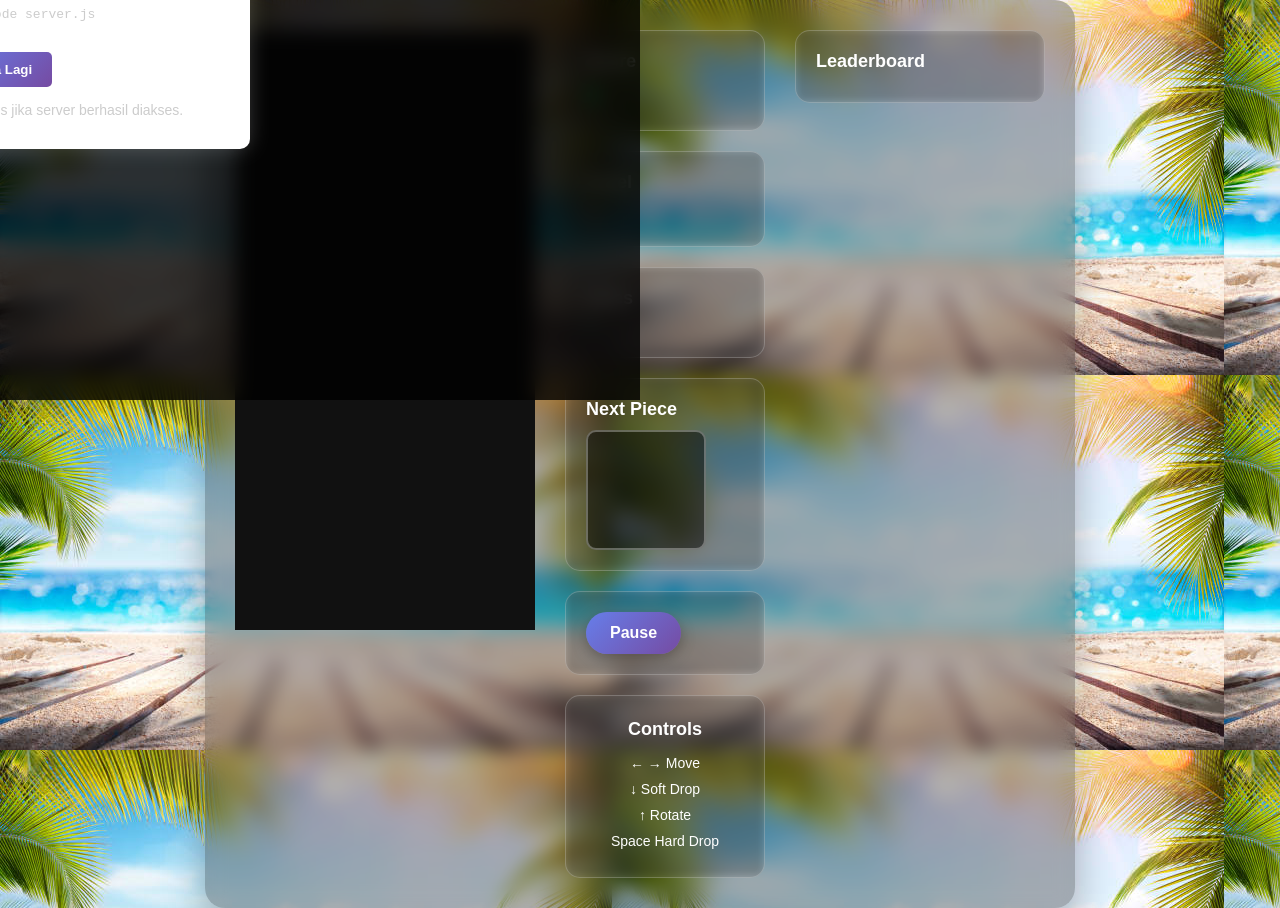
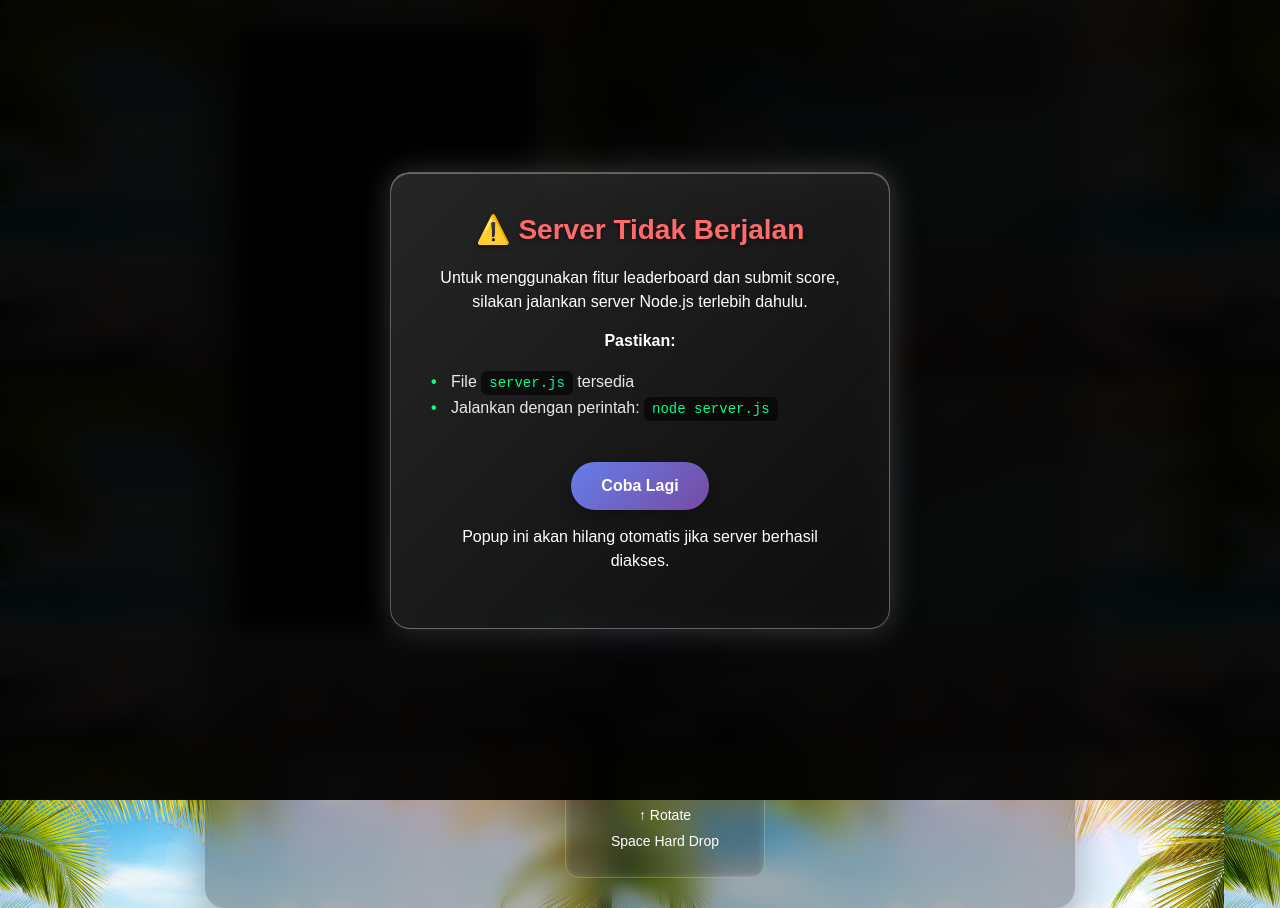
Before and after one commit to FariNoveri/modern-tetris-game, a website: page index.html in a window 1280 px wide. Drawn offline with nearby package versions, Linux system fonts and the light colour scheme; no server answers.

```diff
--- a/style.css
+++ b/style.css
@@ -605,98 +605,184 @@
     backdrop-filter: blur(10px);
 }
 
-.server-modal-content {
-    background: rgba(255, 255, 255, 0.1);
-    padding: 30px;
-    border-radius: 15px;
-    text-align: center;
-    max-width: 400px;
-    width: 90%;
-    box-shadow: 0 0 20px rgba(255, 255, 255, 0.2);
-    backdrop-filter: blur(10px);
-    border: 1px solid rgba(255, 255, 255, 0.2);
-    transition: transform 0.2s ease-in-out;
-    position: relative; /* Penting untuk animasi */
+/* AGGRESSIVE FIX - Modal Server di Tengah */
+
+/* Reset semua positioning untuk modal server */
+#serverNotRunningModal,
+.server-modal {
+    position: fixed !important;
+    top: 0 !important;
+    left: 0 !important;
+    right: 0 !important;
+    bottom: 0 !important;
+    width: 100vw !important;
+    height: 100vh !important;
+    margin: 0 !important;
+    padding: 0 !important;
+    transform: none !important;
+
+    /* Centering dengan flexbox */
+    display: flex !important;
+    justify-content: center !important;
+    align-items: center !important;
+    align-content: center !important;
+
+    /* Background dan z-index */
+    background-color: rgba(0, 0, 0, 0.95) !important;
+    backdrop-filter: blur(10px) !important;
+    z-index: 99999 !important;
 }
 
-/* Tambahan: Sembunyikan modal ketika server sudah berjalan */
+/* Content modal */
+#serverNotRunningModal .server-modal-content,
+.server-modal .server-modal-content {
+    position: relative !important;
+    display: block !important;
+
+    /* Reset positioning */
+    top: auto !important;
+    left: auto !important;
+    right: auto !important;
+    bottom: auto !important;
+    transform: none !important;
+    margin: 0 auto !important;
+
+    /* Sizing */
+    max-width: 500px !important;
+    width: 90% !important;
+    max-height: 80vh !important;
+
+    /* Styling */
+    background: linear-gradient(135deg, rgba(255, 255, 255, 0.15), rgba(255, 255, 255, 0.05)) !important;
+    padding: 40px !important;
+    border-radius: 20px !important;
+    text-align: center !important;
+    overflow-y: auto !important;
+    box-shadow:
+        0 0 30px rgba(255, 255, 255, 0.2),
+        inset 0 1px 0 rgba(255, 255, 255, 0.3) !important;
+    backdrop-filter: blur(15px) !important;
+    border: 1px solid rgba(255, 255, 255, 0.3) !important;
+}
+
+/* Shake animation fix */
+#serverNotRunningModal .server-modal-content.shake,
+.server-modal .server-modal-content.shake {
+    animation: serverModalShake 0.6s ease-in-out !important;
+}
+
+/* Content styling */
+#serverNotRunningModal h2,
+.server-modal h2 {
+    margin-bottom: 20px !important;
+    color: #ff6b6b !important;
+    font-size: 28px !important;
+    text-shadow: 0 2px 4px rgba(0, 0, 0, 0.5) !important;
+}
+
+#serverNotRunningModal p,
+.server-modal p {
+    margin-bottom: 15px !important;
+    color: #ffffff !important;
+    font-size: 16px !important;
+    line-height: 1.5 !important;
+}
+
+#serverNotRunningModal ul,
+.server-modal ul {
+    text-align: left !important;
+    margin: 20px 0 !important;
+    color: #e8e8e8 !important;
+    list-style: none !important;
+    padding-left: 0 !important;
+}
+
+#serverNotRunningModal ul li,
+.server-modal ul li {
+    margin: 8px 0 !important;
+    padding-left: 20px !important;
+    position: relative !important;
+}
+
+#serverNotRunningModal ul li:before,
+.server-modal ul li:before {
+    content: "•" !important;
+    color: #00ff88 !important;
+    font-weight: bold !important;
+    position: absolute !important;
+    left: 0 !important;
+}
+
+#serverNotRunningModal code,
+.server-modal code {
+    background: rgba(0, 0, 0, 0.6) !important;
+    padding: 4px 8px !important;
+    border-radius: 6px !important;
+    font-family: 'Courier New', monospace !important;
+    color: #00ff88 !important;
+    font-size: 14px !important;
+}
+
+#serverNotRunningModal .btn-retry,
+.server-modal .btn-retry {
+    background: linear-gradient(135deg, #667eea, #764ba2) !important;
+    color: white !important;
+    border: none !important;
+    padding: 15px 30px !important;
+    border-radius: 25px !important;
+    cursor: pointer !important;
+    margin-top: 25px !important;
+    font-weight: bold !important;
+    font-size: 16px !important;
+    transition: all 0.3s ease !important;
+    box-shadow: 0 5px 15px rgba(0, 0, 0, 0.3) !important;
+}
+
+#serverNotRunningModal .btn-retry:hover,
+.server-modal .btn-retry:hover {
+    background: linear-gradient(135deg, #764ba2, #667eea) !important;
+    transform: translateY(-2px) !important;
+    box-shadow: 0 8px 20px rgba(0, 0, 0, 0.4) !important;
+}
+
+/* Hide when has .hidden class */
+#serverNotRunningModal.hidden,
 .server-modal.hidden {
     display: none !important;
 }
 
-.server-modal-content.shake {
-    animation: shake 0.5s ease-in-out;
+/* Keyframe untuk shake */
+@keyframes serverModalShake {
+    0%, 100% { transform: translateX(0) !important; }
+    10% { transform: translateX(-8px) rotate(-1deg) !important; }
+    20% { transform: translateX(8px) rotate(1deg) !important; }
+    30% { transform: translateX(-6px) rotate(-0.5deg) !important; }
+    40% { transform: translateX(6px) rotate(0.5deg) !important; }
+    50% { transform: translateX(-4px) !important; }
+    60% { transform: translateX(4px) !important; }
+    70% { transform: translateX(-2px) !important; }
+    80% { transform: translateX(2px) !important; }
+    90% { transform: translateX(-1px) !important; }
 }
 
-.server-modal-content h2 {
-    margin-bottom: 15px;
-    color: #ff4757;
-    font-size: 24px;
-}
+/* Mobile responsive */
+@media (max-width: 768px) {
+    #serverNotRunningModal .server-modal-content,
+    .server-modal .server-modal-content {
+        padding: 30px 20px !important;
+        max-width: 95% !important;
+        width: 95% !important;
+    }
 
-.server-modal-content p {
-    margin-bottom: 10px;
-    color: #ddd;
-    font-size: 15px;
-}
+    #serverNotRunningModal h2,
+    .server-modal h2 {
+        font-size: 24px !important;
+    }
 
-.server-modal-content ul {
-    text-align: left;
-    margin: 10px 0;
-    color: #ccc;
-    list-style: inside;
-}
-
-.btn-retry {
-    background: linear-gradient(135deg, #667eea, #764ba2);
-    color: white;
-    border: none;
-    padding: 10px 20px;
-    border-radius: 10px;
-    cursor: pointer;
-    margin-top: 20px;
-    font-weight: bold;
-    transition: all 0.3s ease;
-}
-
-.btn-retry:hover {
-    background: linear-gradient(135deg, #764ba2, #667eea);
-    transform: scale(1.05);
-}
-
-@keyframes shake {
-    0% { transform: translate(-50%, -50%) rotate(0deg); }
-    1%, 9% { transform: translate(-52%, -50%) rotate(-1deg); }
-    3%, 7% { transform: translate(-48%, -50%) rotate(1deg); }
-    5% { transform: translate(-50%, -50%) rotate(0deg); }
-    11%, 19% { transform: translate(-52%, -50%) rotate(-1deg); }
-    13%, 17% { transform: translate(-48%, -50%) rotate(1deg); }
-    15% { transform: translate(-50%, -50%) rotate(0deg); }
-    21%, 29% { transform: translate(-52%, -50%) rotate(-1deg); }
-    23%, 27% { transform: translate(-48%, -50%) rotate(1deg); }
-    25% { transform: translate(-50%, -50%) rotate(0deg); }
-    31%, 39% { transform: translate(-52%, -50%) rotate(-1deg); }
-    33%, 37% { transform: translate(-48%, -50%) rotate(1deg); }
-    35% { transform: translate(-50%, -50%) rotate(0deg); }
-    41%, 49% { transform: translate(-52%, -50%) rotate(-1deg); }
-    43%, 47% { transform: translate(-48%, -50%) rotate(1deg); }
-    45% { transform: translate(-50%, -50%) rotate(0deg); }
-    51%, 59% { transform: translate(-52%, -50%) rotate(-1deg); }
-    53%, 57% { transform: translate(-48%, -50%) rotate(1deg); }
-    55% { transform: translate(-50%, -50%) rotate(0deg); }
-    61%, 69% { transform: translate(-52%, -50%) rotate(-1deg); }
-    63%, 67% { transform: translate(-48%, -50%) rotate(1deg); }
-    65% { transform: translate(-50%, -50%) rotate(0deg); }
-    71%, 79% { transform: translate(-52%, -50%) rotate(-1deg); }
-    73%, 77% { transform: translate(-48%, -50%) rotate(1deg); }
-    75% { transform: translate(-50%, -50%) rotate(0deg); }
-    81%, 89% { transform: translate(-52%, -50%) rotate(-1deg); }
-    83%, 87% { transform: translate(-48%, -50%) rotate(1deg); }
-    85% { transform: translate(-50%, -50%) rotate(0deg); }
-    91%, 99% { transform: translate(-52%, -50%) rotate(-1deg); }
-    93%, 97% { transform: translate(-48%, -50%) rotate(1deg); }
-    95% { transform: translate(-50%, -50%) rotate(0deg); }
-    100% { transform: translate(-50%, -50%) rotate(0deg); }
+    #serverNotRunningModal p,
+    .server-modal p {
+        font-size: 14px !important;
+    }
 }
 
 .shake {
```
